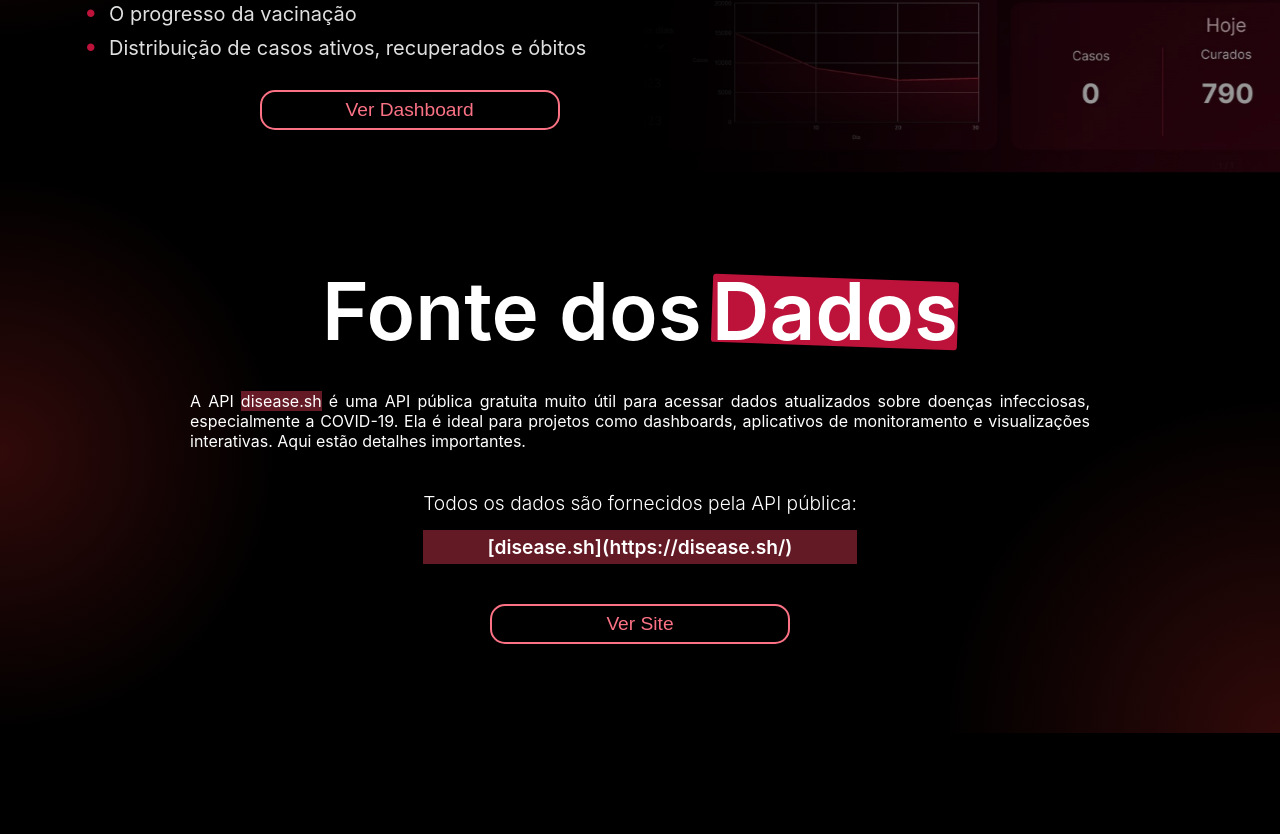
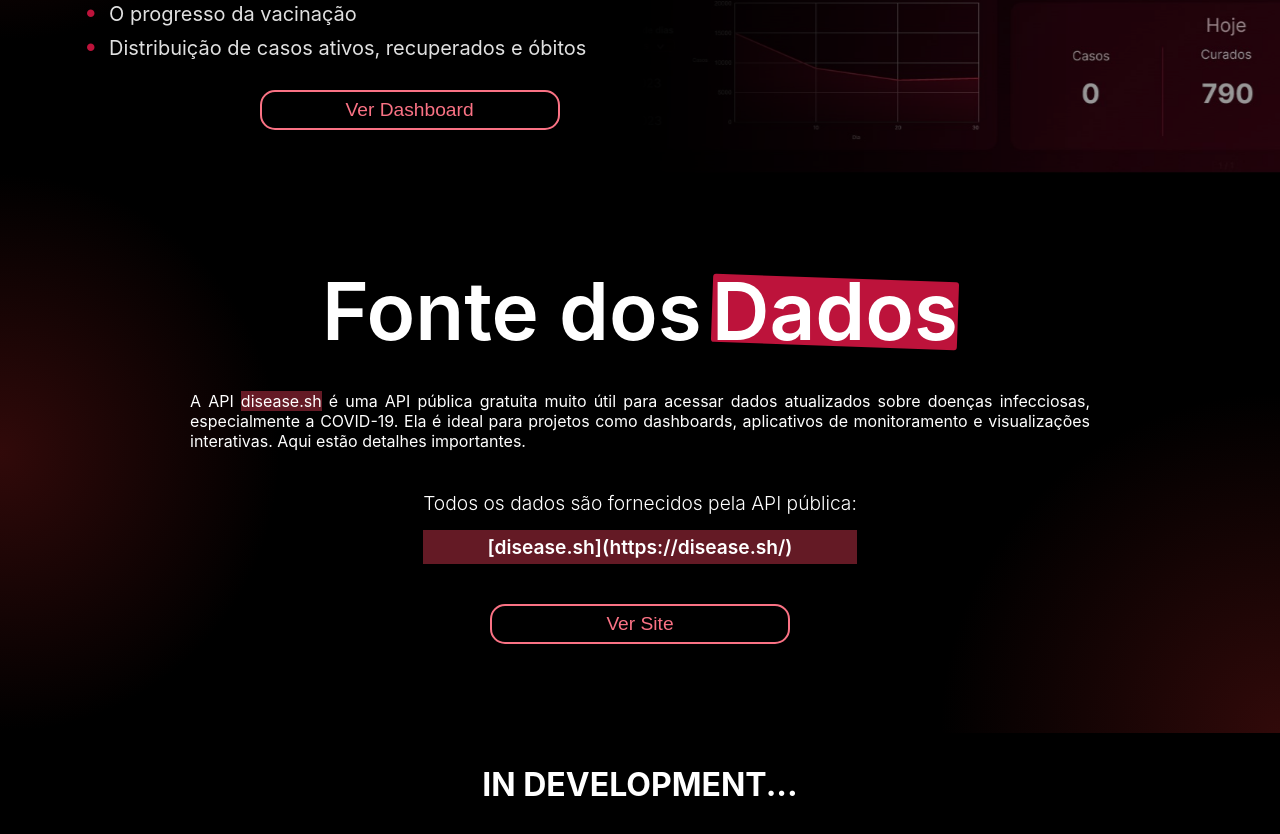
Before and after one commit to AugustoAlmondes/Dashboard-on-covid19, a React (Vite) app: page / in a window 1280 px wide. Shown: the part 1477-2311 px from the top of the page. Before the commit the page ends 2210 px from the top, so only its background shows below. Built offline with nearby package versions, Linux system fonts and the light colour scheme.

Commit message:
In progress phrase

```diff
--- a/src/main.jsx
+++ b/src/main.jsx
@@ -9,6 +9,14 @@ createRoot(document.getElementById('root')).render(
   <StrictMode>
     <Home />
     <About />
+    <h2
+      style={{
+        textAlign: 'center',
+        margin: '2rem',
+        color: '#fff',
+        fontSize: '2rem',
+      }}
+    >IN DEVELOPMENT...</h2>
     {/* <DataFont /> */}
   </StrictMode>,
 )
```
